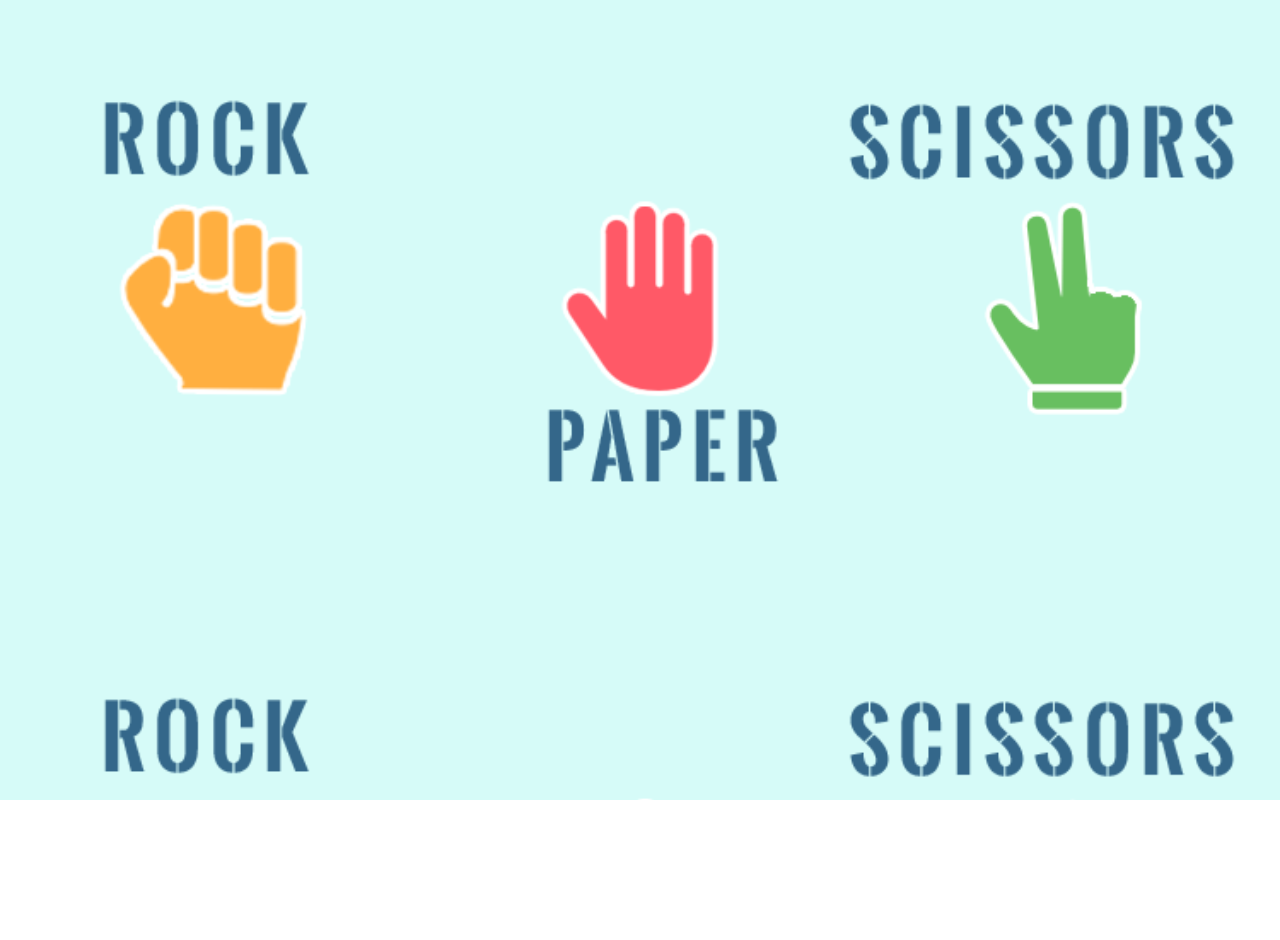
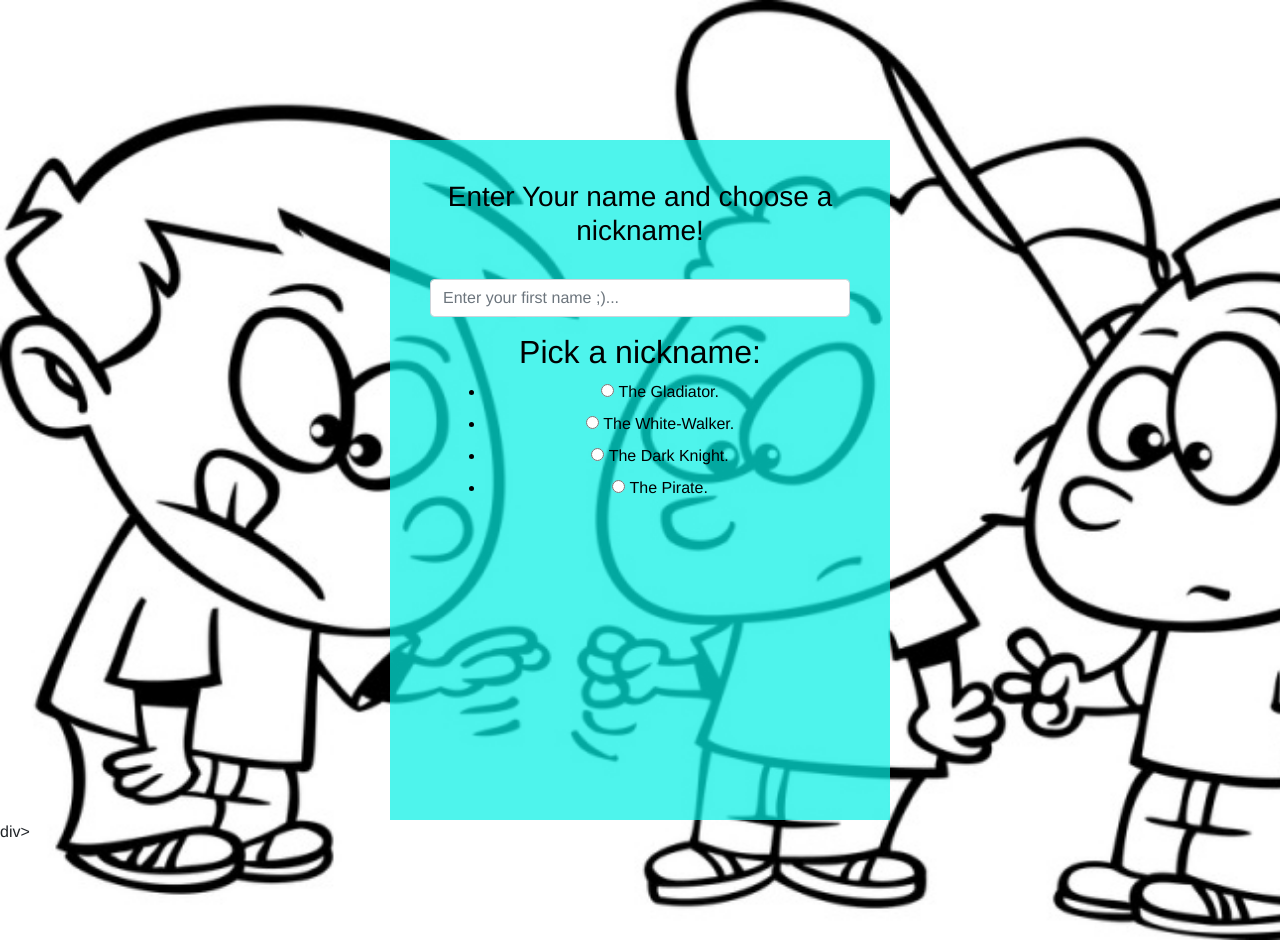
Before and after one commit to Mugala/Rock-Paper-Scissors, a plain HTML site: page index.html in a window 1280 px wide. Before the commit the page ends 800 px from the top, so only its background shows below. Drawn offline with Linux system fonts and the light colour scheme.

Commit message:
Radio button.. This commit will add the radio button for the nickname section.

```diff
--- a/css/styles.css
+++ b/css/styles.css
@@ -1,9 +1,21 @@
 body{
-    background-image: url("../images/image1.png");
+    background-image: url("../images/image2.jpg");
     background-image: no-repeat center center fixed;
     -webkit-background-size: cover;
     -moz-background-size: cover;
     -o-background-size: cover;
     background-size: cover;
     font-family: 'Helvetica Neue', sans-serif;
+    height: 100vh;
   }
+
+  .Login-box {
+    width: 500px;
+    height: 680px;
+    background: rgba(4, 240, 228, 0.7);
+    padding: 40px;
+    color: black;
+    margin: 0 auto;
+    margin-top: 140px;
+    text-align: center;
+  }
--- a/index.html
+++ b/index.html
@@ -9,6 +9,47 @@
 </head>
 
 <body>
+    <div class="Login-box">
+       <h3>Enter Your name and choose a nickname!  </h3>
+       <div class="form-group">
+        <label for="new-first-name"></label>
+        <input type="text" class="form-control" id="new-first-name" placeholder="Enter your first name ;)..." required >
+      </div>
+        <div class="container">
+
+            <h2>Pick a nickname: </h2>
+
+          <ul>
+          <li>
+            <input type="radio" id="f-option" name="selector">
+            <label for="f-option">The Gladiator.</label>
+
+            <div class="check"></div>
+          </li>
+
+          <li>
+            <input type="radio" id="s-option" name="selector">
+            <label for="s-option">The White-Walker.</label>
+
+            <div class="check"><div class="inside"></div></div>
+          </li>
+
+          <li>
+            <input type="radio" id="t-option" name="selector">
+            <label for="t-option">The Dark Knight.</label>
+
+            <div class="check"><div class="inside"></div></div>
+          </li>
+
+          <li>
+            <input type="radio" id="p-option" name="selector">
+            <label for="p-option">The Pirate.</label>
+
+            <div class="check"><div class="inside"></div></div>
+          </li>
+        </ul>
+        </div>
+    </div>div>
 
 
 
```
Also changed, not shown: images/image2.jpg (added).
